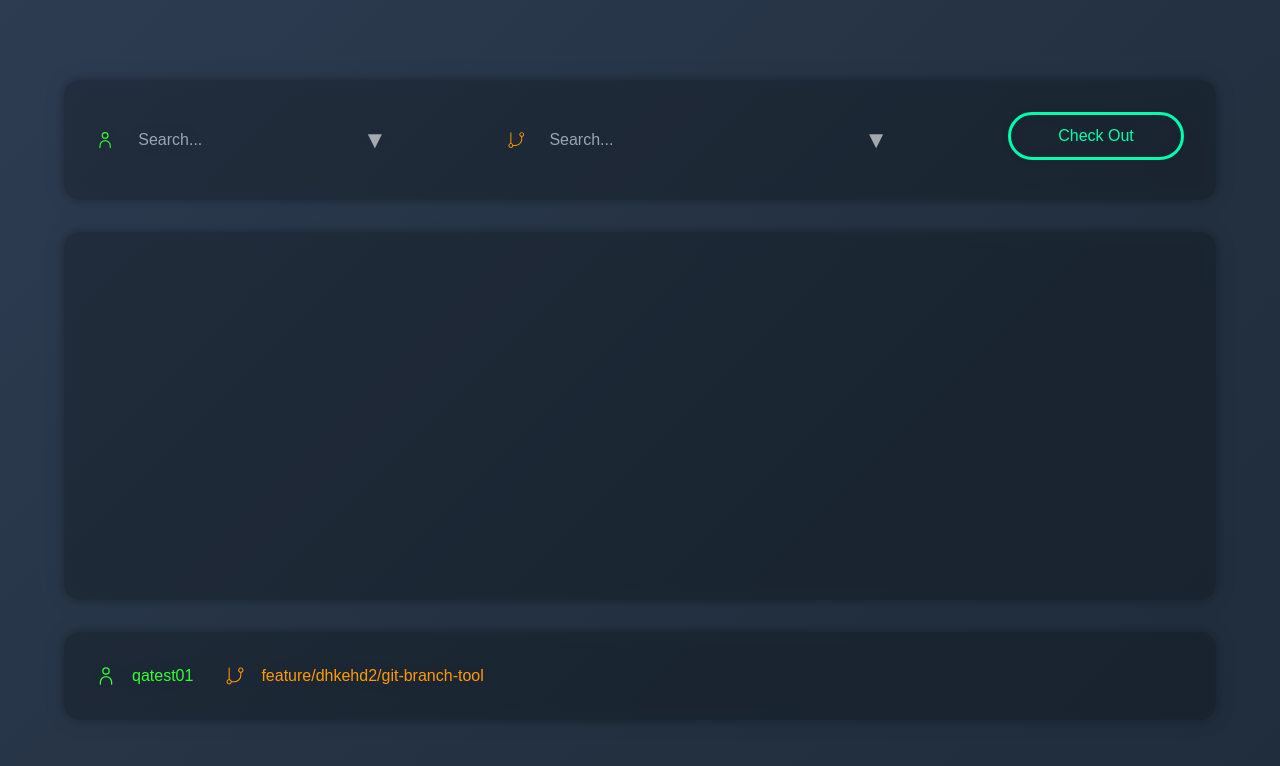
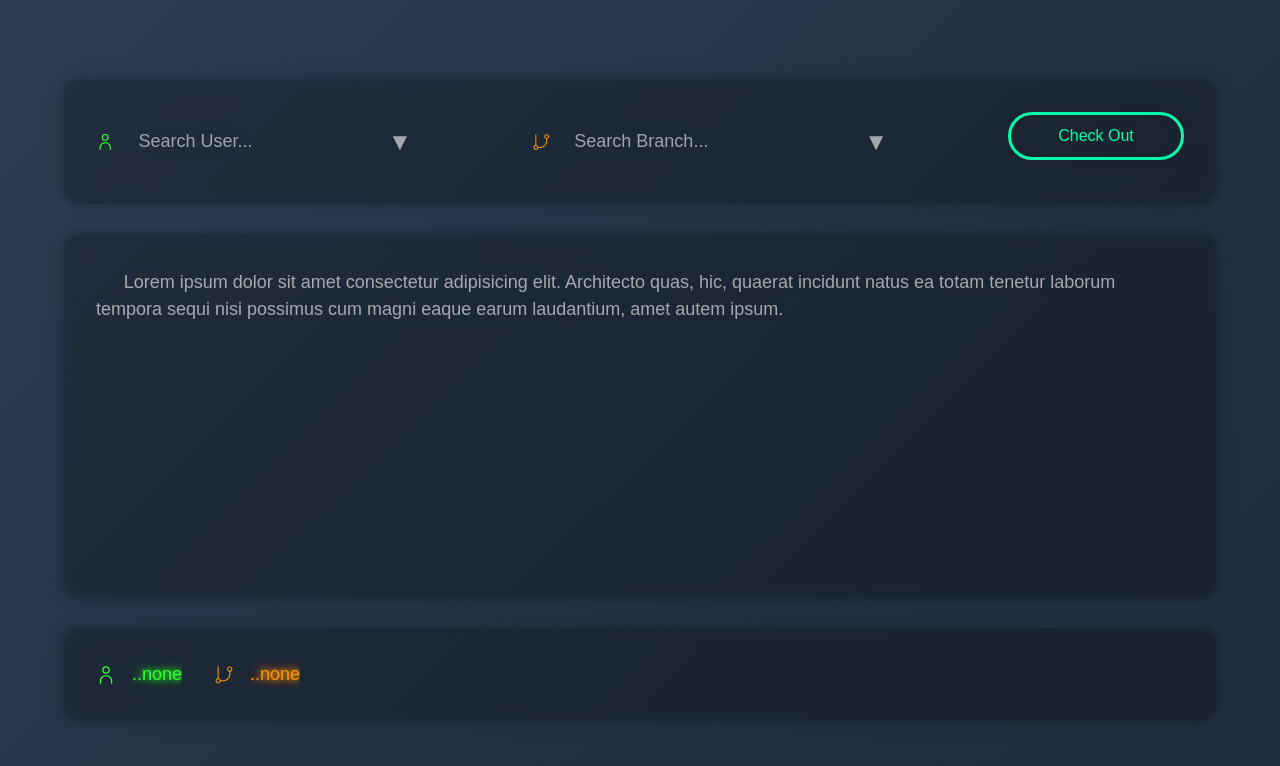
Before and after one commit to Lee-Ki-Bong/git-branch-tool, a Next.js app: page / in a window 1280 px wide. Shown: the top 766 px of the page. Built offline with nearby package versions, Linux system fonts and the light colour scheme.

Commit message:
🎨 Terminal

```diff
--- a/app/components/Footer.tsx
+++ b/app/components/Footer.tsx
@@ -7,13 +7,11 @@ const Footer = () => {
     <>
       <SVGUser width="20" height="20" className="text-neonGreen" />
       <p className="flex items-center truncate pr-4">
-        <span className="text-neonGreen truncate">qatest01</span>
+        <span className="text-neonGreen text-shadow-neon-green qa__user__name truncate"></span>
       </p>
       <SvgGitBranch width="20" height="20" className="text-neonOrange" />
       <p className="flex flex-1 items-center truncate">
-        <span className="text-neonOrange truncate">
-          feature/dhkehd2/git-branch-tool
-        </span>
+        <span className="text-neonOrange text-shadow-neon-orange choice__branch__name truncate"></span>
       </p>
     </>
   )
--- a/app/components/Header.tsx
+++ b/app/components/Header.tsx
@@ -12,6 +12,7 @@ const Header = () => {
       <div className="svg--center">
         <SVGUser width="20" height="20" className="text-neonGreen" />
         <SearchSelect
+          placeholder="Search User..."
           options={userList}
           onChange={(value) => console.log(value)}
         />
@@ -19,7 +20,13 @@ const Header = () => {
       <div className="svg--center flex-1">
         <SvgGitBranch width="20" height="20" className="text-neonOrange" />
         <SearchSelect
-          options={["apple", "banana", "orange", "grape"]}
+          placeholder="Search Branch..."
+          options={[
+            "apple",
+            "banana",
+            "orange",
+            "grapeasdfasdfasdfasdfasdfasdfasdfasdfsadfasdfasdfdasdasdasdasdaaaaaaaaaaaaaaaaaaaaaaaaaaaaaaaaaaaaaa"
+          ]}
           onChange={(value) => console.log(value)}
         />
       </div>
--- a/app/components/SearchSelect.tsx
+++ b/app/components/SearchSelect.tsx
@@ -3,11 +3,16 @@
 import { useState, useEffect, useRef } from "react"
 
 interface SearchSelectProps {
+  placeholder?: string // 검색창에 표시할 텍스트
   options: string[] // 옵션 배열
   onChange: (value: string) => void // 선택된 값을 부모에 전달하는 콜백 함수
 }
 
-export default function SearchSelect({ options, onChange }: SearchSelectProps) {
+export default function SearchSelect({
+  options,
+  onChange,
+  placeholder = "Search..."
+}: SearchSelectProps) {
   const [query, setQuery] = useState("")
   const [filteredOptions, setFilteredOptions] = useState<string[]>(options)
   const [isOpen, setIsOpen] = useState(false)
@@ -51,7 +56,7 @@ export default function SearchSelect({ options, onChange }: SearchSelectProps) {
         <input
           type="text"
           className="text-neon peer/search-user flex-1 bg-transparent p-2 focus:outline-none"
-          placeholder="Search..."
+          placeholder={placeholder}
           value={query}
           onChange={(e) => {
             setQuery(e.target.value)
@@ -62,21 +67,23 @@ export default function SearchSelect({ options, onChange }: SearchSelectProps) {
 
         <button
           type="button"
-          className="peer-placeholder-shown/search-user:animate-blink peer-placeholder-shown/search-user ml-2 animate-none text-2xl"
+          className="ml-2 animate-none text-2xl"
           onClick={() => handleSelect("", !isOpen)}
         >
           {"▼"}
         </button>
       </div>
       {isOpen && (
-        <ul className="glass absolute left-0 right-0 z-50 mt-1 max-h-[500px] overflow-y-auto max-sm:max-h-[370px]">
+        <ul className="glass absolute left-0 right-0 z-50 mt-1 max-h-[500px] overflow-y-auto bg-[#1b2735] max-sm:max-h-[370px]">
           {filteredOptions.length === 0 && (
-            <li className="p-2 text-sm text-gray-500">No results found</li>
+            <li className="text-neonRed text--neon--red p-4 text-sm">
+              No results found
+            </li>
           )}
           {filteredOptions.map((option) => (
             <li
               key={option}
-              className="text-neonWhite hover:text-shadow-neon cursor-pointer p-4 text-gray-500"
+              className="text-neonWhite hover:text-shadow-neon cursor-pointer truncate p-4 text-gray-500"
               onClick={() => handleSelect(option, false)}
             >
               {option}
--- a/app/globals.css
+++ b/app/globals.css
@@ -28,6 +28,7 @@
     animation: gradient 15s ease infinite;
     filter: drop-shadow(0 0 10px rgba(0, 0, 0, 0.2));
     font-family: Arial, Helvetica, sans-serif;
+    font-size: large;
     @apply font-extralight;
   }
 
@@ -41,6 +42,25 @@
     100% {
       background-position: 0% 50%;
     }
+  }
+
+  /* 스크롤바 영역 전체 */
+  ::-webkit-scrollbar {
+    width: 8px; /* 세로축 스크롤바 폭 너비 */
+  }
+
+  /* 스크롤바 진행 표시줄 */
+  ::-webkit-scrollbar-track {
+    /* background: #9b6a2f; 스크롤바 뒷 배경 색상 */
+    /* box-shadow: inset 0 0 0 rgba(0, 0, 0, 0); 그림자 제거 */
+    box-shadow: var(--background); /* 트랙 안쪽 그림자 추가 */
+  }
+
+  /* 스크롤바 막대 */
+  ::-webkit-scrollbar-thumb {
+    background-color: #7de6db5a;
+    outline: 1px solid #7de6db5a;
+    border-radius: 12px 12px 12px 12px;
   }
 }
 
@@ -97,6 +117,28 @@
       0 0 20px 2px var(--foreground);
     border: 3px solid var(--foreground);
     @apply text--neon--white;
+  }
+
+  /* Terminal */
+  .terminal {
+    @apply max-h-[590px] overflow-hidden overflow-y-scroll p-8;
+  }
+
+  .terminal::before {
+    @apply animate-blink mr-4 text-xl [content:'>'];
+  }
+
+  .terminal:empty::after {
+    @apply [content:'...Waiting'];
+  }
+
+  /* Choice */
+  .qa__user__name:empty::after {
+    @apply [content:'..none'];
+  }
+
+  .choice__branch__name:empty::after {
+    @apply [content:'..none'];
   }
 }
 
--- a/app/page.tsx
+++ b/app/page.tsx
@@ -8,7 +8,11 @@ export default function Home() {
         <Header />
       </div>
 
-      <div className="glass sub-padding flex-auto"></div>
+      <div className="glass sub-padding terminal flex-auto">
+        Lorem ipsum dolor sit amet consectetur adipisicing elit. Architecto
+        quas, hic, quaerat incidunt natus ea totam tenetur laborum tempora sequi
+        nisi possimus cum magni eaque earum laudantium, amet autem ipsum.
+      </div>
 
       <div className="glass sub-padding svg--center flex flex-row gap-4">
         <Footer />
--- a/tailwind.config.ts
+++ b/tailwind.config.ts
@@ -29,6 +29,12 @@ export default {
         neonNormal: "var(--neon-normal)",
         neonWhite: "var(--neon-white)",
         neonGreen: "var(--neon-green)"
+      },
+      keyframes: {
+        blink: { "0%, 100%": { opacity: "1" }, "50%": { opacity: "0" } }
+      },
+      animation: {
+        blink: "blink 1s infinite"
       }
     }
   },
@@ -39,27 +45,24 @@ export default {
       const newUtilities = {
         ".text-shadow-neon": {
           textShadow: `
-          0 0 2px var(--foreground),
-          0 0 17px var(--foreground),
-          0 0 30px var(--foreground),
-          0 0 70px var(--foreground),
-          0 0 80px var(--foreground),
-          0 0 90px var(--foreground),
-          0 0 140px var(--foreground)`
+          0 0 4px rgba(255, 255, 255, 0.6),
+          0 0 10px rgba(255, 255, 255, 0.8),
+          0 0 20px rgba(0, 215, 195, 0.3),
+          0 0 40px rgba(0, 215, 195, 0.3)`
         },
         ".text-shadow-neon-green": {
           textShadow: `
             0 0 4px rgba(51, 255, 51, 0.6),
-            0 0 10px rgba(51, 255, 51, 0.8),
-            0 0 20px rgba(0, 255, 0, 0.6),
-            0 0 40px rgba(0, 153, 0, 0.5)`
+            0 0 8px rgba(51, 255, 51, 0.8),
+            0 0 12px rgba(0, 255, 0, 0.6),
+            0 0 22px rgba(0, 153, 0, 0.5)`
         },
         ".text-shadow-neon-orange": {
           textShadow: `
             0 0 4px rgba(255, 153, 0, 0.6),
-            0 0 10px rgba(255, 153, 0, 0.8),
-            0 0 20px rgba(255, 153, 0, 0.6),
-            0 0 40px rgba(255, 102, 0, 0.5)`
+            0 0 8px rgba(255, 153, 0, 0.8),
+            0 0 12px rgba(255, 153, 0, 0.6),
+            0 0 22px rgba(255, 102, 0, 0.5)`
         }
       }
       addUtilities(newUtilities)
```
